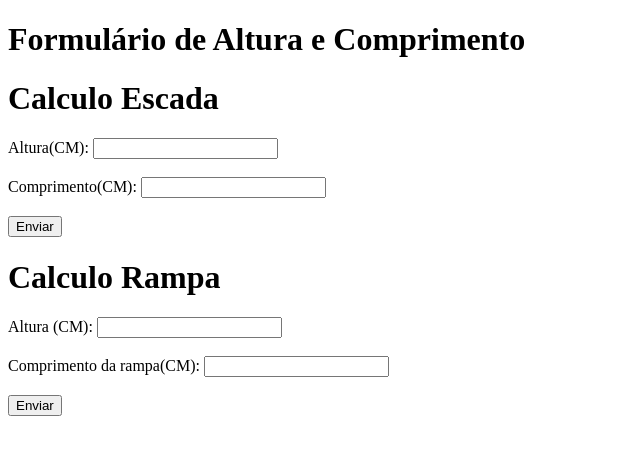
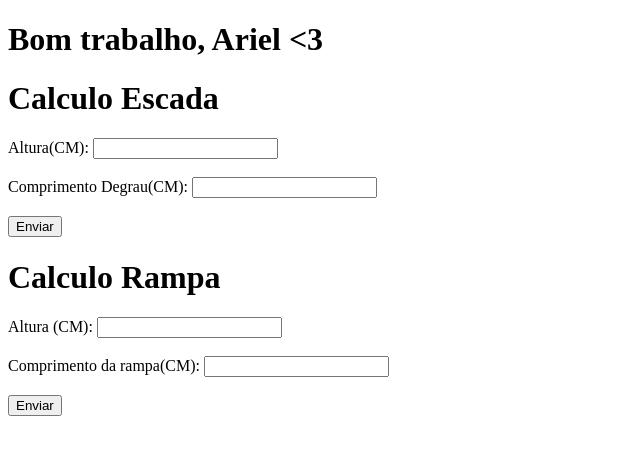
Before and after one commit to brunodarshan/ariel_poc, a plain HTML site: page index.html in a window 1280 px wide. Shown: the whole page, without its empty margins (0-640 px from the left). Drawn offline with Linux system fonts and the light colour scheme.

Commit message:
Update index.html

```diff
--- a/index.html
+++ b/index.html
@@ -6,12 +6,12 @@
     <title>Formulário de Altura e Comprimento</title>
 </head>
 <body>
-    <h1>Formulário de Altura e Comprimento</h1>
+    <h1>Bom trabalho, Ariel <3</h1>
     <form id="calculoEscada">
       <h1>Calculo Escada</h1>
         <label for="altura">Altura(CM):</label>
         <input type="number" id="altura" name="altura" required><br><br>
-        <label for="comprimento">Comprimento(CM):</label>
+        <label for="comprimento">Comprimento Degrau(CM):</label>
         <input type="number" id="comprimento" name="comprimento" required><br><br>
         <button type="submit">Enviar</button>
     </form>
```
